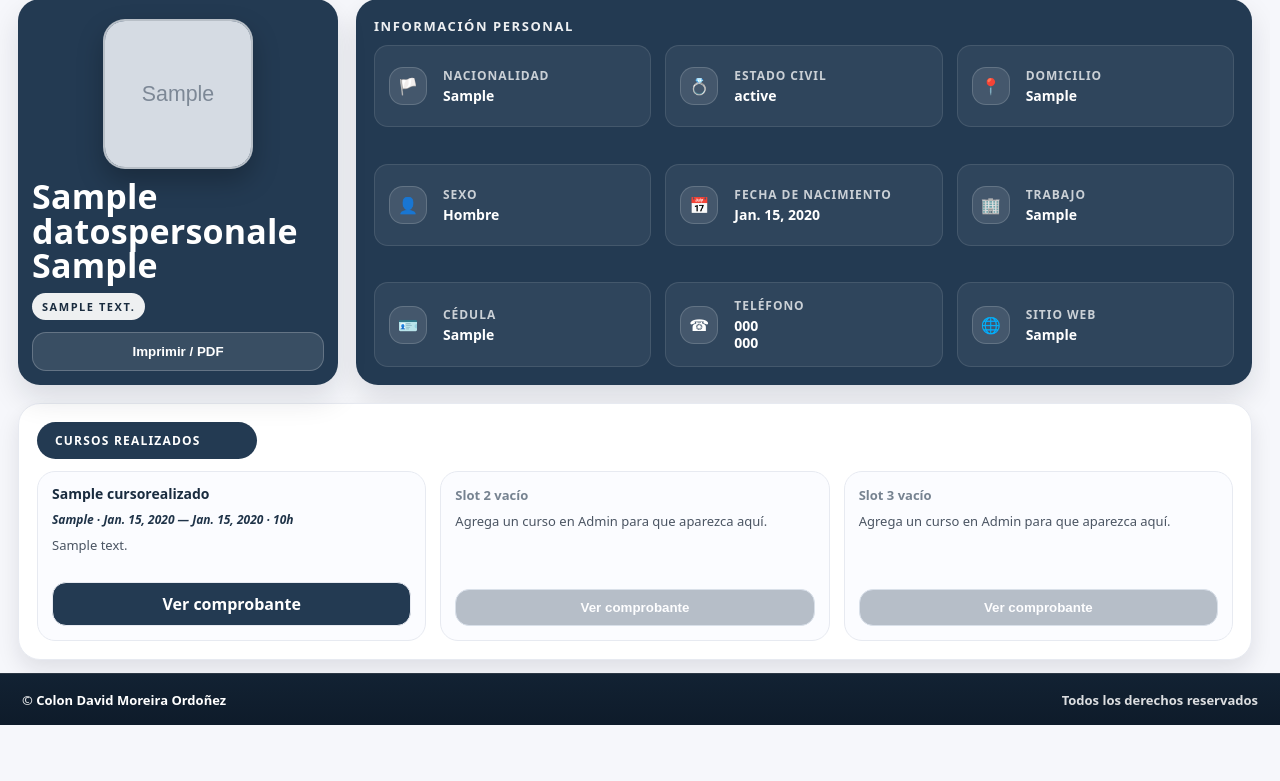
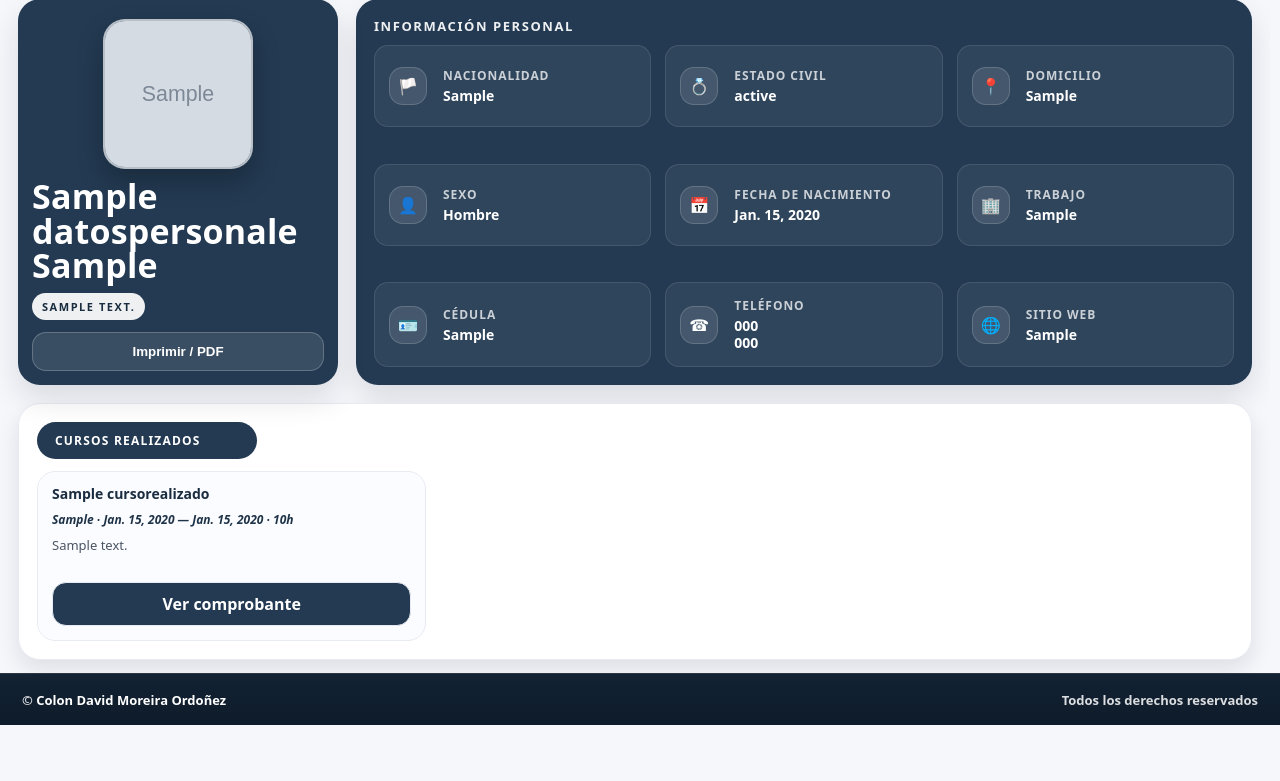
Before and after one commit to ANTHOX12/Proyectobasededatos, a Django app: page / in a window 1280 px wide. Shown: the part 75-856 px from the top of the page. Run offline with Django 5.2, Linux system fonts and the light colour scheme; tables that the repository leaves empty hold one stand-in row (values such as "Sample post"); grey boxes marked "Sample" are stand-in pictures.

Commit message:
Versiondecurs121

```diff
--- a/tasks/templates/home.html
+++ b/tasks/templates/home.html
@@ -1092,6 +1092,14 @@
       background: rgba(79, 125, 176, .22);
       border-color: rgba(255,255,255,.22);
     }
+
+    @media (max-width: 1100px){
+  .slots{ grid-template-columns: 1fr 1fr; }
+}
+@media (max-width: 980px){
+  .slots{ grid-template-columns: 1fr; }
+}
+
   </style>
 </head>
 
@@ -1230,15 +1238,17 @@
               </div>
 
               <div class="slots">
+  {% if cursos %}
+    {% for c in cursos %}
       <div class="slot">
-                  {% with c=cursos.0 %}
-                    {% if c %}
         <div class="slot-title">{{ c.nombrecurso }}</div>
+
         <div class="slot-meta">
           {% if c.entidad_patrocinadora %}{{ c.entidad_patrocinadora }} · {% endif %}
           {{ c.fecha_inicio|default:"-" }} — {{ c.fecha_fin|default:"-" }}
           {% if c.total_horas %} · {{ c.total_horas }}h{% endif %}
         </div>
+
         <div class="slot-desc">{{ c.descripcion_curso|default:"Sin descripción." }}</div>
 
         {% if c.rutacertificado %}
@@ -1246,62 +1256,17 @@
         {% else %}
           <button class="slot-btn disabled" type="button" disabled>Sin comprobante</button>
         {% endif %}
+      </div>
+    {% endfor %}
   {% else %}
-                      <div class="slot-empty">Slot 1 vacío</div>
-                      <div class="slot-desc">Agrega un curso en Admin para que aparezca aquí.</div>
+    <div class="slot">
+      <div class="slot-empty">Sin cursos</div>
+      <div class="slot-desc">Agrega cursos en Admin para que aparezcan aquí.</div>
       <button class="slot-btn disabled" type="button" disabled>Ver comprobante</button>
+    </div>
   {% endif %}
-                  {% endwith %}
-                </div>
-
-                <div class="slot">
-                  {% with c=cursos.1 %}
-                    {% if c %}
-                      <div class="slot-title">{{ c.nombrecurso }}</div>
-                      <div class="slot-meta">
-                        {% if c.entidad_patrocinadora %}{{ c.entidad_patrocinadora }} · {% endif %}
-                        {{ c.fecha_inicio|default:"-" }} — {{ c.fecha_fin|default:"-" }}
-                        {% if c.total_horas %} · {{ c.total_horas }}h{% endif %}
-                      </div>
-                      <div class="slot-desc">{{ c.descripcion_curso|default:"Sin descripción." }}</div>
-
-                      {% if c.rutacertificado %}
-                        <a class="slot-btn" href="{{ c.rutacertificado }}" target="_blank" rel="noopener">Ver comprobante</a>
-                      {% else %}
-                        <button class="slot-btn disabled" type="button" disabled>Sin comprobante</button>
-                      {% endif %}
-                    {% else %}
-                      <div class="slot-empty">Slot 2 vacío</div>
-                      <div class="slot-desc">Agrega un curso en Admin para que aparezca aquí.</div>
-                      <button class="slot-btn disabled" type="button" disabled>Ver comprobante</button>
-                    {% endif %}
-                  {% endwith %}
-                </div>
-
-                <div class="slot">
-                  {% with c=cursos.2 %}
-                    {% if c %}
-                      <div class="slot-title">{{ c.nombrecurso }}</div>
-                      <div class="slot-meta">
-                        {% if c.entidad_patrocinadora %}{{ c.entidad_patrocinadora }} · {% endif %}
-                        {{ c.fecha_inicio|default:"-" }} — {{ c.fecha_fin|default:"-" }}
-                        {% if c.total_horas %} · {{ c.total_horas }}h{% endif %}
-                      </div>
-                      <div class="slot-desc">{{ c.descripcion_curso|default:"Sin descripción." }}</div>
-
-                      {% if c.rutacertificado %}
-                        <a class="slot-btn" href="{{ c.rutacertificado }}" target="_blank" rel="noopener">Ver comprobante</a>
-                      {% else %}
-                        <button class="slot-btn disabled" type="button" disabled>Sin comprobante</button>
-                      {% endif %}
-                    {% else %}
-                      <div class="slot-empty">Slot 3 vacío</div>
-                      <div class="slot-desc">Agrega un curso en Admin para que aparezca aquí.</div>
-                      <button class="slot-btn disabled" type="button" disabled>Ver comprobante</button>
-                    {% endif %}
-                  {% endwith %}
-                </div>
-              </div>
+</div>
+
             </div>
           </section>
         </div>
@@ -1354,7 +1319,7 @@
                         <span class="meta"></span>
 
                         {% if r.rutacertificado %}
-                          <a class="deck-btn" href="{{ r.rutacertificado }}" target="_blank" rel="noopener">Comprobante</a>
+                          <a class="deck-btn" href="{{ r.rutacertificado }}" target="_blank" rel="noopener">Comp</a>
                         {% else %}
                         {% endif %}
                       </div>
--- a/tasks/views.py
+++ b/tasks/views.py
@@ -30,15 +30,17 @@ def home(request):
             "formacion": [],
         })
 
+    # ✅ CAMBIO: ya NO lo limito a 3, ahora trae TODOS los cursos activos
     cursos = CursoRealizado.objects.filter(
         perfil=perfil,
         activarparaqueseveaenfront=True
-    ).order_by("-fecha_inicio")[:3]
+    ).order_by("-fecha_inicio")  # <-- sin [:3]
 
+    # ✅ (Opcional) también quité el límite en experiencia para que sea consistente
     experiencias = ExperienciaLaboral.objects.filter(
         perfil=perfil,
         activarparaqueseveaenfront=True
-    ).order_by("-fecha_de_inicio_de_gestion")[:3]
+    ).order_by("-fecha_de_inicio_de_gestion")  # <-- sin [:3]
 
     productos = ProductoAcademico.objects.filter(
         perfil=perfil,
@@ -81,22 +83,17 @@ def generar_pdf(request):
     if not perfil:
         return HttpResponse("No hay perfil activo.", status=404)
 
-    # 1) soporta 2 formatos:
-    #   A) ?include=datos,perfil,formacion...
-    #   B) ?datos=1&perfil=1&formacion=1... (por si luego lo quieres así)
     include_raw = (request.GET.get("include") or "").strip()
 
     if include_raw:
-        include = {x.strip().lower() for x in include_raw.split(",") if x.strip()}
+        include = {x.strip() for x in include_raw.split(",") if x.strip()}
     else:
         keys = ["datos", "perfil", "formacion", "experiencia", "cursos", "reconocimientos", "producto", "garage"]
         include = {k for k in keys if request.GET.get(k) == "1"}
 
-    # 2) si viene vacío => TODO por defecto
     if not include:
         include = {"datos", "perfil", "formacion", "experiencia", "cursos", "reconocimientos", "producto", "garage"}
 
-    # 3) flags para el template (cv_pdf.html)
     ctx = {
         "perfil": perfil,
         "include": include,
@@ -111,7 +108,6 @@ def generar_pdf(request):
         "inc_garage": "garage" in include,
     }
 
-    # 4) data según checks
     ctx["experiencias"] = (
         ExperienciaLaboral.objects.filter(perfil=perfil, activarparaqueseveaenfront=True)
         .order_by("-fecha_de_inicio_de_gestion")
@@ -123,6 +119,7 @@ def generar_pdf(request):
         if ctx["inc_reconocimientos"] else []
     )
 
+    # ✅ acá ya estaba bien (sin límite), lo dejo igual
     ctx["cursos"] = (
         CursoRealizado.objects.filter(perfil=perfil, activarparaqueseveaenfront=True)
         .order_by("-fecha_inicio")
@@ -145,27 +142,8 @@ def generar_pdf(request):
         if ctx["inc_garage"] else []
     )
 
-    # ✅ 5) texto del perfil para el template (en tu HTML se llama perfil_texto)
-    #     (usa primero perfil_profesional; si no existe, intenta con descripcion_de_perfil)
-    ctx["perfil_texto"] = (
-        (getattr(perfil, "perfil_profesional", None) or "").strip()
-        or (getattr(perfil, "descripcion_de_perfil", None) or "").strip()
-        or ""
-    )
-
-    # ✅ 6) has_certs: evita el TemplateSyntaxError (Django template NO soporta paréntesis)
-    ctx["has_certs"] = (
-        (ctx["inc_cursos"] and any(getattr(c, "rutacertificado", None) for c in ctx["cursos"])) or
-        (ctx["inc_reconocimientos"] and any(getattr(r, "rutacertificado", None) for r in ctx["reconocimientos"])) or
-        (ctx["inc_experiencia"] and any(getattr(e, "ruta_certificado", None) for e in ctx["experiencias"]))
-    )
-
-    # 7) template imprimible
     response = render(request, "cv_pdf.html", ctx)
-
-    # evita cache (para que refleje cambios al toque)
     response["Cache-Control"] = "no-store, no-cache, must-revalidate, max-age=0"
     response["Pragma"] = "no-cache"
     response["Expires"] = "0"
-
     return response
```
Lines whose indentation alone changed are shown as unchanged.
